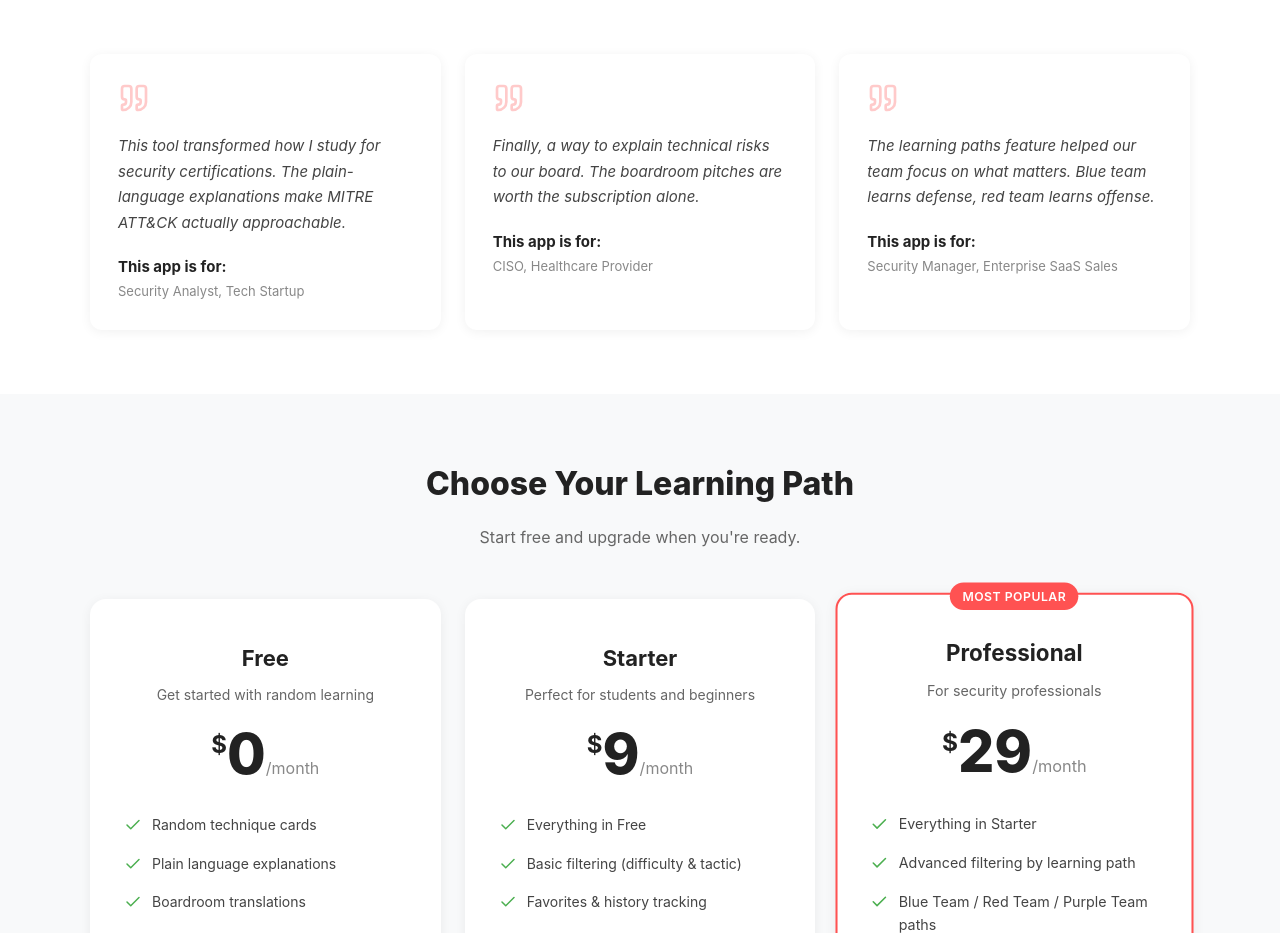
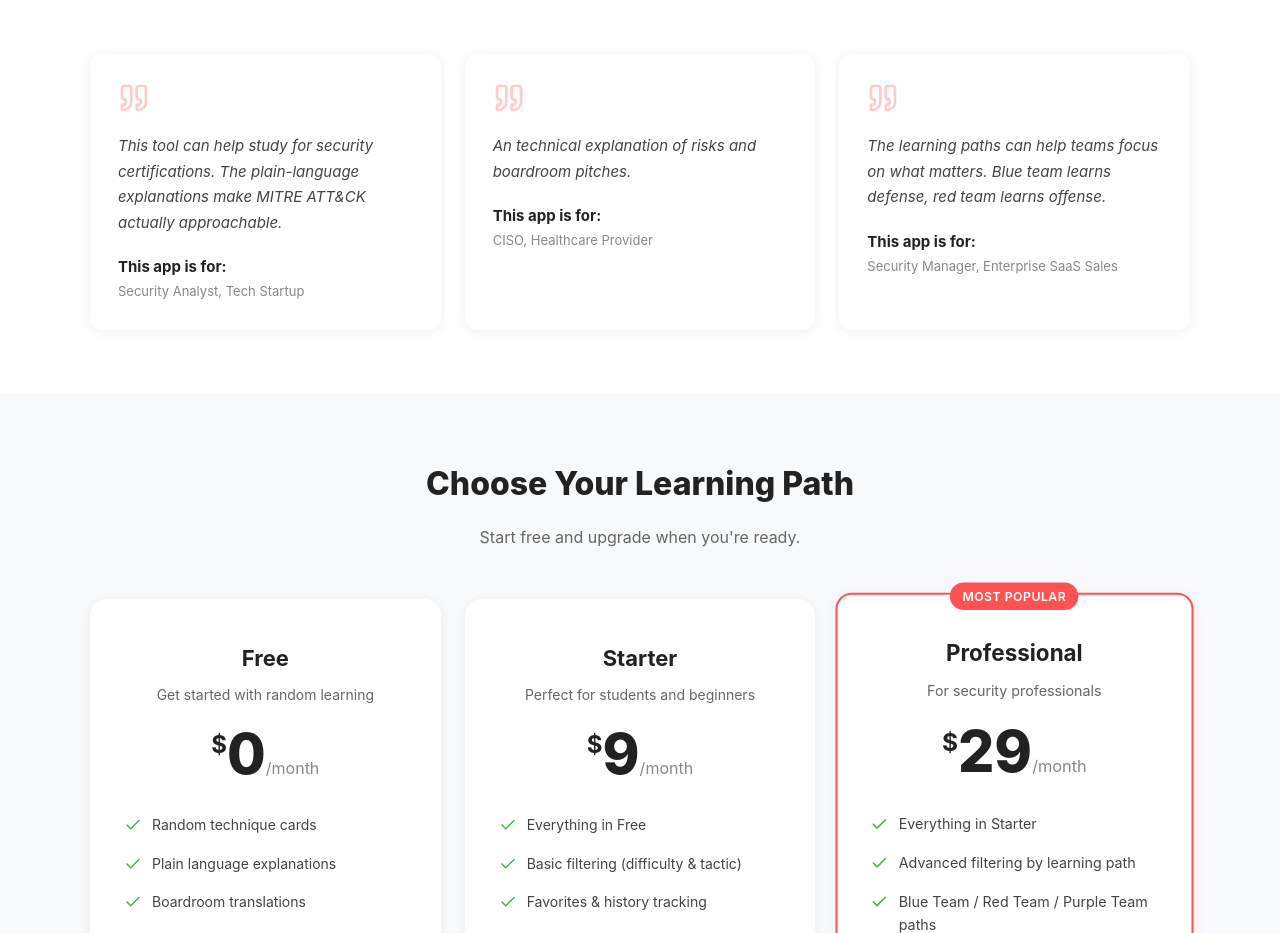
Before and after one commit to rogersmithstandard18/random-mitre-generator, a React (Vite) app: page / in a window 1280 px wide. Shown: the part 1480-2413 px from the top of the page. Built offline with nearby package versions, Linux system fonts and the light colour scheme; no server answers.

Commit message:
Revise quotes in salesPageCopy for clarity
Updated quotes to improve clarity and focus on the tool's benefits.

```diff
--- a/src/constants/salesPageCopy.ts
+++ b/src/constants/salesPageCopy.ts
@@ -77,21 +77,21 @@ export const salesPageCopy = {
     items: [
       {
         quote:
-          "This tool transformed how I study for security certifications. The plain-language explanations make MITRE ATT&CK actually approachable.",
+          "This tool can help study for security certifications. The plain-language explanations make MITRE ATT&CK actually approachable.",
         author: "This app is for:",
         role: "Security Analyst",
         company: "Tech Startup",
       },
       {
         quote:
-          "Finally, a way to explain technical risks to our board. The boardroom pitches are worth the subscription alone.",
+          "An technical explanation of risks and boardroom pitches.",
         author: "This app is for:",
         role: "CISO",
         company: "Healthcare Provider",
       },
       {
         quote:
-          "The learning paths feature helped our team focus on what matters. Blue team learns defense, red team learns offense.",
+          "The learning paths can help teams focus on what matters. Blue team learns defense, red team learns offense.",
         author: "This app is for:",
         role: "Security Manager",
         company: "Enterprise SaaS Sales",
```
